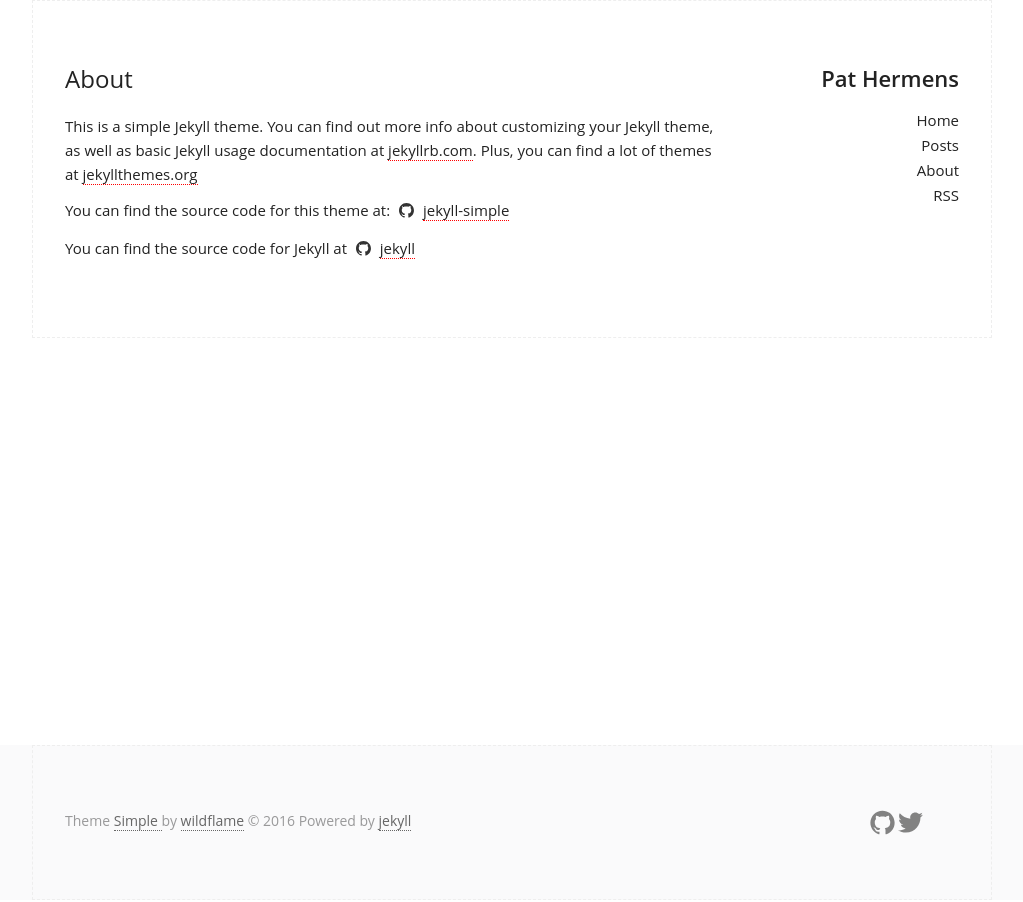
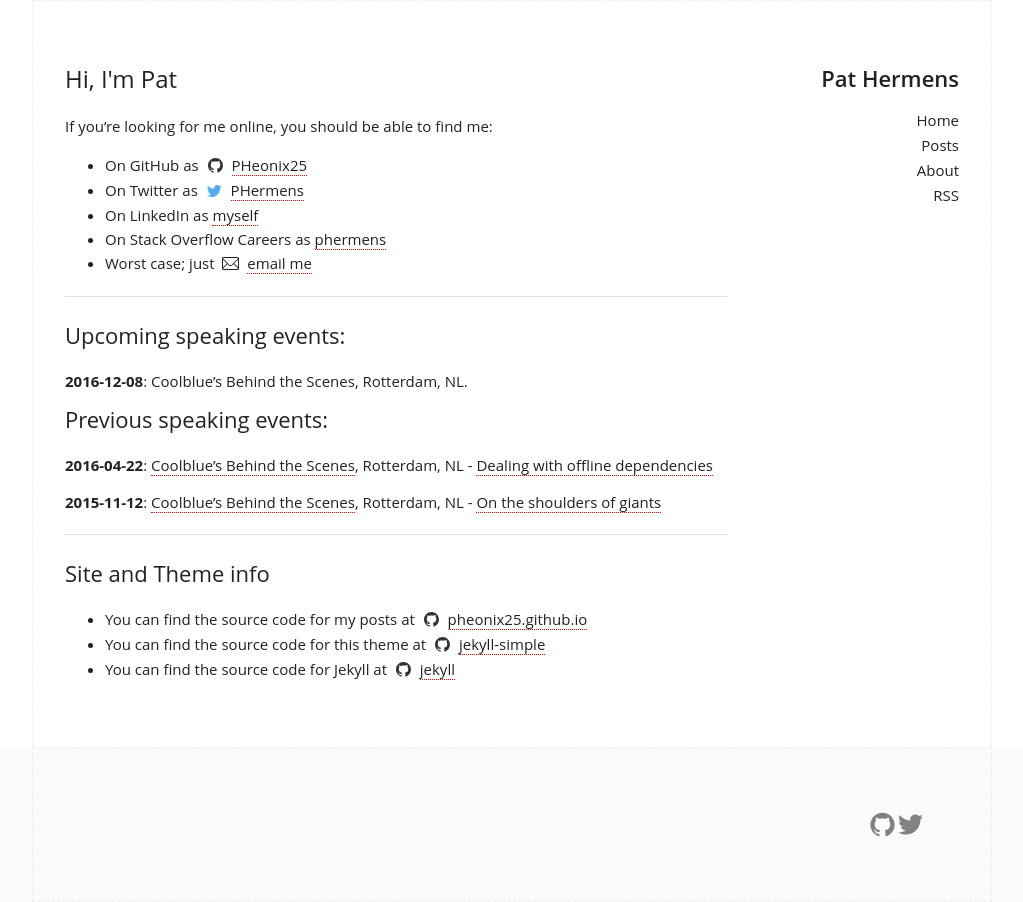
Before and after one commit to PHeonix25/PHeonix25.github.io, a Jekyll site: the page built from about.md, in a window 1280 px wide. Shown: the whole page, without its empty margins (128-1151 px from the left). Built offline with Jekyll 4.4.1, drawn with Linux system fonts in a browser that asks for light colours.

Commit message:
Updated 'About Me' page & styles

```diff
--- a/_includes/footer.html
+++ b/_includes/footer.html
@@ -1,11 +1,7 @@
 <footer class="site-footer">
   <div class="container">
     <div class="footer left column one-half">
-      <section class="small-font">
-        Theme <a href="https://github.com/wild-flame/jekyll-simple"> Simple </a> by <a href="http://wildflame.me">wildflame</a>
-        © 2016
-        Powered by <a href="https://github.com/jekyll/jekyll">jekyll</a>
-      </section>
+      <section class="small-font">&nbsp;</section>
     </div>
 
     <div class="footer right column one-half">
--- a/about.md
+++ b/about.md
@@ -1,11 +1,33 @@
 ---
 layout: page
-title: About
+title: Hi, I'm Pat
 permalink: /about/
 ---
 
-This is a simple Jekyll theme. You can find out more info about customizing your Jekyll theme, as well as basic Jekyll usage documentation at [jekyllrb.com](http://jekyllrb.com/).  Plus, you can find a lot of themes at [jekyllthemes.org](http://jekyllthemes.org/)
+If you’re looking for me online, you should be able to find me:
 
-You can find the source code for this theme at: <data data-icon="ei-sc-github"></data>  [jekyll-simple](https://github.com/wild-flame/jekyll-simple)
+- On GitHub as <data data-icon="ei-sc-github"></data> [PHeonix25](https://github.com/PHeonix25/)
+- On Twitter as <data data-icon="ei-sc-twitter"></data> [PHermens](https://twitter.com/phermens)
+- On LinkedIn as [myself](https://linkedin.com/in/phermens)
+- On Stack Overflow Careers as [phermens](http://stackoverflow.com/cv/phermens)
+- Worst case; just <data data-icon="ei-envelope"></data> [email me](mailto:p@hermens.com.au)
 
-You can find the source code for Jekyll at <data data-icon="ei-sc-github"></data>  [jekyll](https://github.com/jekyll/jekyll)
+----
+
+## Upcoming speaking events:
+
+**2016-12-08**: Coolblue's Behind the Scenes, Rotterdam, NL.
+
+## Previous speaking events:
+
+**2016-04-22**: [Coolblue's Behind the Scenes](https://www.coolblue.nl/behindthescenes2104), Rotterdam, NL - [Dealing with offline dependencies](http://www.slideshare.net/PHeonix25/behind-the-scenes-at-coolblue-april-2016-61234596)
+
+**2015-11-12**: [Coolblue's Behind the Scenes](https://www.coolblue.nl/behindthescenes1211), Rotterdam, NL - [On the shoulders of giants](http://www.slideshare.net/CBbehindthescenes/coolblue-behind-the-scenes-pat-hermens-on-the-shoulders-of-giants-55080577)
+
+----
+
+## Site and Theme info
+
+- You can find the source code for my posts at <data data-icon="ei-sc-github"></data>  [pheonix25.github.io](https://github.com/PHeonix25/pheonix25.github.io)
+- You can find the source code for this theme at <data data-icon="ei-sc-github"></data>  [jekyll-simple](https://github.com/wild-flame/jekyll-simple)
+- You can find the source code for Jekyll at <data data-icon="ei-sc-github"></data>  [jekyll](https://github.com/jekyll/jekyll)
```
Also changed, not shown: styles.md (renamed from _styles.md, +2 -1 lines).
